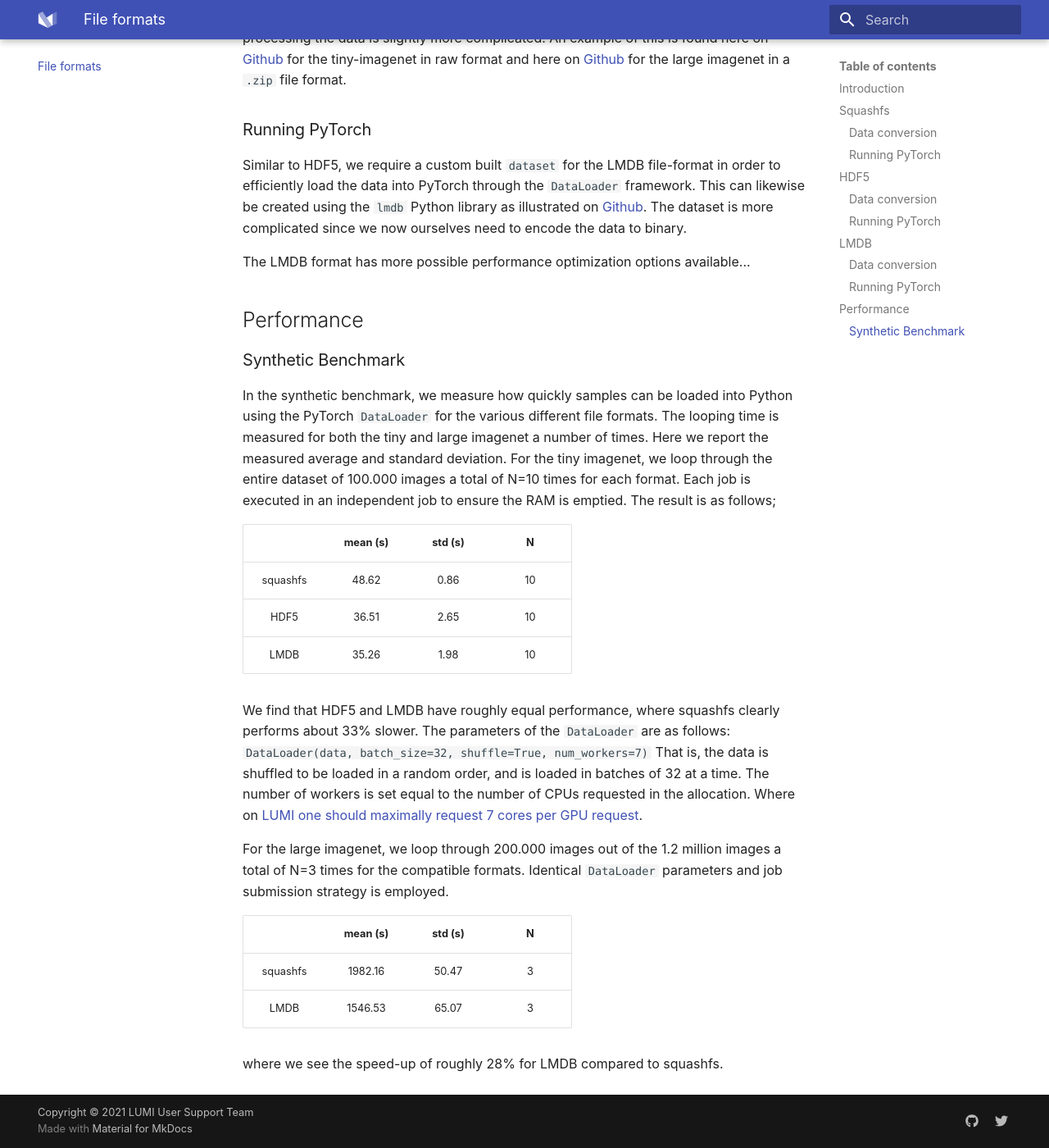
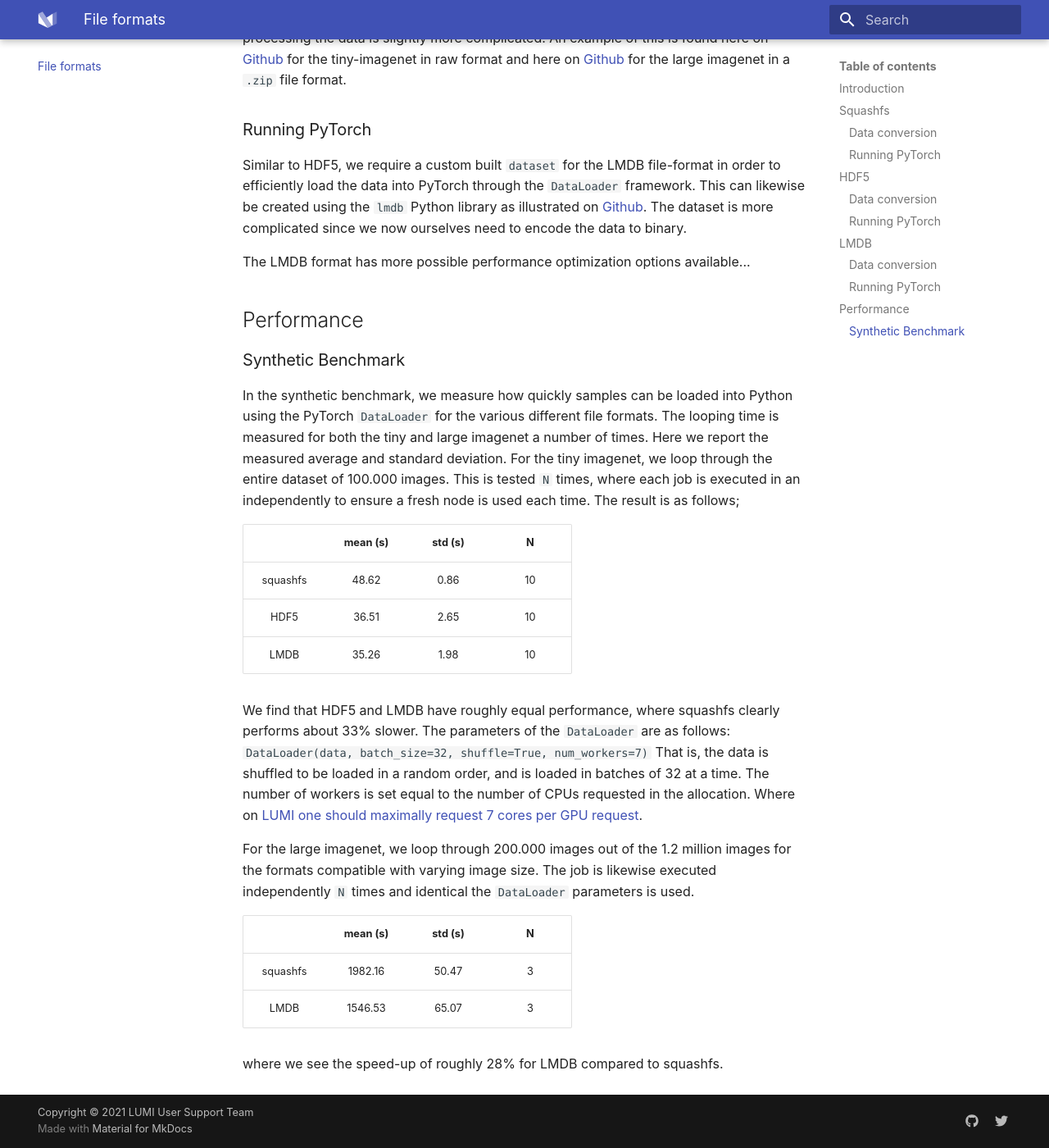
Before and after one commit to Lumi-supercomputer/LUMI-AI-example, an MkDocs documentation site: the page built from docs/file_formats.md, in a window 1280 px wide and 1400 px high, scrolled down 3115 px. Shown: the whole window at 82% size. Built offline with MkDocs 1.6.1 and Material for MkDocs 9.7.7, drawn with Linux system fonts in a browser that asks for light colours.

Commit message:
rewording

```diff
--- a/docs/file_formats.md
+++ b/docs/file_formats.md
@@ -55,7 +55,7 @@ The LMDB format has more possible performance optimization options available...
 ## Performance
 ### Synthetic Benchmark
 In the synthetic benchmark, we measure how quickly samples can be loaded into Python using the PyTorch `DataLoader` for the various different file formats. The looping time is measured for both the tiny and large imagenet a number of times. Here we report the measured average and standard deviation.
-For the tiny imagenet, we loop through the entire dataset of 100.000 images a total of N=10 times for each format. Each job is executed in an independent job to ensure the RAM is emptied. The result is as follows;
+For the tiny imagenet, we loop through the entire dataset of 100.000 images. This is tested `N` times, where each job is executed in an independently to ensure a fresh node is used each time. The result is as follows;
 
 |          | mean (s) | std (s) |  N  |
 | :------: | :------: | :-----: | :-: |
@@ -67,7 +67,7 @@ We find that HDF5 and LMDB have roughly equal performance, where squashfs clearl
 `DataLoader(data, batch_size=32, shuffle=True, num_workers=7)`
 That is, the data is shuffled to be loaded in a random order, and is loaded in batches of 32 at a time. The number of workers is set equal to the number of CPUs requested in the allocation. Where on [LUMI one should maximally request 7 cores per GPU request](https://lumi-supercomputer.github.io/LUMI-training-materials/User-Updates/Update-202308/responsible-use/#core-and-memory-use-on-small-g-and-dev-g).
 
-For the large imagenet, we loop through 200.000 images out of the 1.2 million images a total of N=3 times for the compatible formats. Identical `DataLoader` parameters and job submission strategy is employed.
+For the large imagenet, we loop through 200.000 images out of the 1.2 million images for the formats compatible with varying image size. The job is likewise executed independently `N` times and identical the `DataLoader` parameters is used.
 
 |          | mean (s) | std (s) |  N  |
 | :------: | :------: | :-----: | :-: |
```
